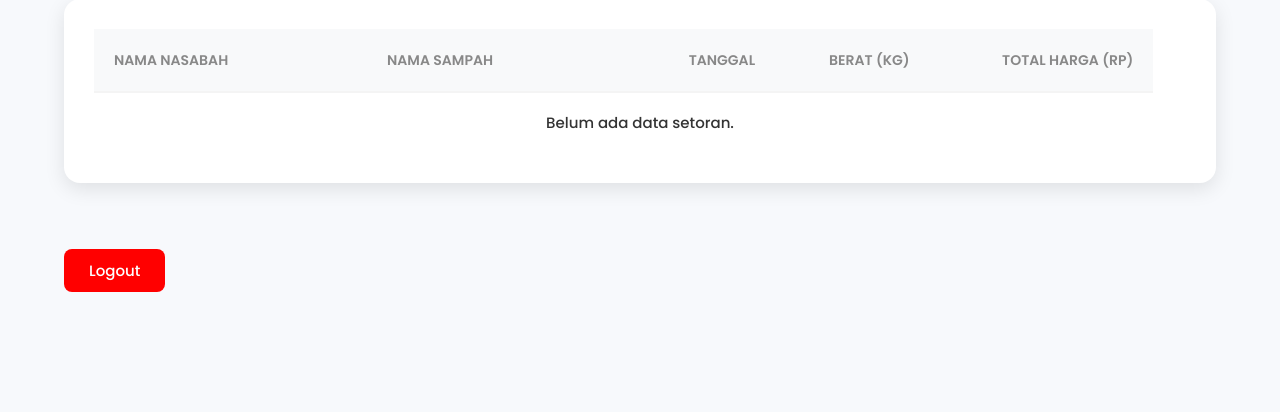
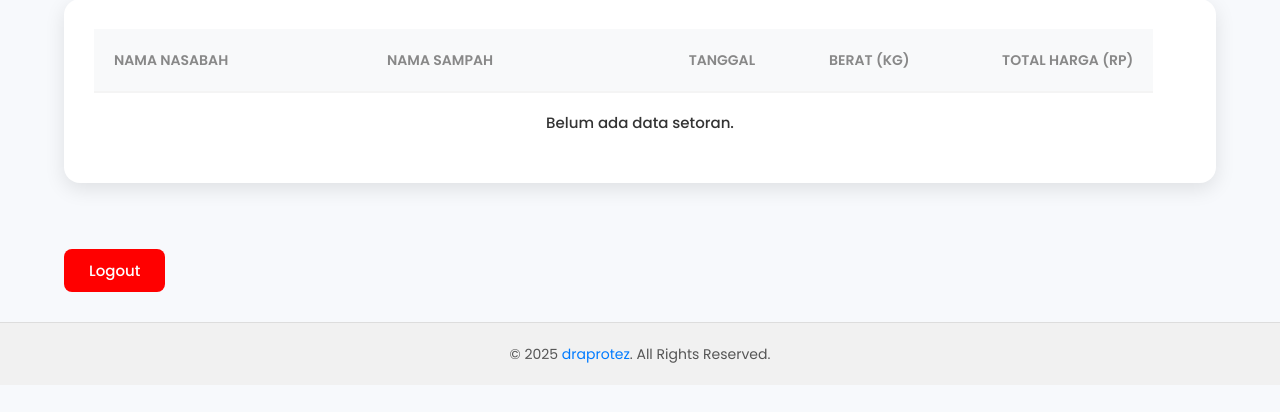
Before and after one commit to draprotez/AplikasiBankSampah, a PHP site: page /views/dashboardAdmin.php in a window 1280 px wide. Shown: the part 311-723 px from the top of the page. Run offline with PHP 8.4, Linux system fonts and the light colour scheme; the visitor is signed in with stand-in values (Sample User, id 1); data that the repository does not hold is empty.

Commit message:
cape bgt fenya gajelas

```diff
--- /dev/null
+++ b/assets/css/footer.css
@@ -0,0 +1,28 @@
+.main-footer {
+  background-color: #f1f1f1; /* Warna latar abu-abu muda */
+  color: #555; /* Warna teks abu-abu */
+  text-align: center;
+  padding: 15px 0; /* Jarak atas/bawah */
+  margin-top: 30px; /* Jarak dari konten di atasnya */
+  border-top: 1px solid #ddd; /* Garis tipis di atas footer */
+  font-size: 14px;
+}
+
+.main-footer .footer-content {
+  width: 90%;
+  max-width: 1300px; /* Samakan dengan .container jika perlu */
+  margin: 0 auto; /* Tengahlan konten */
+}
+
+.main-footer p {
+  margin: 5px 0; /* Jarak antar paragraf di footer */
+}
+
+.main-footer a {
+  color: #007bff; /* Warna link biru */
+  text-decoration: none;
+}
+
+.main-footer a:hover {
+  text-decoration: underline;
+}
--- /dev/null
+++ b/includes/footer.php
@@ -0,0 +1,19 @@
+<?php
+$tahunSekarang = date("Y");
+?>
+<!DOCTYPE html>
+<html lang="en">
+<head>
+    <meta charset="UTF-8">
+    <meta name="viewport" content="width=device-width, initial-scale=1.0">
+    <title>Document</title>
+    <link rel="stylesheet" href="../assets/css/footer.css">
+</head>
+<body>
+    <footer class="main-footer">
+  <div class="footer-content">
+    <p>&copy; <?php echo $tahunSekarang; ?> <a href="https://github.com/draprotez">draprotez</a>. All Rights Reserved.</p>
+    </div>
+</footer>
+</body>
+</html>
--- a/views/dashboardAdmin.php
+++ b/views/dashboardAdmin.php
@@ -84,5 +84,6 @@ $setoran_list = getAllSetoran($conn);
         Logout
     </button>
   </div>
+  <?php include '../includes/footer.php'; ?>
 </body>
 </html>
--- a/views/dashboardNasabah.php
+++ b/views/dashboardNasabah.php
@@ -56,7 +56,7 @@ $q3 = $conn->query("
     <section id="riwayat">
       <h2>Riwayat Transaksi</h2>
       <table>
-        <tr><th>Tanggal</th><th>Jenis</th><th>Berat</th><th>Nominal</th></tr>
+        <tr><th>Tanggal Pengajuan</th><th>Jenis Sampah</th><th>Berat(Kg)</th><th>Harga</th></tr>
         <?php if ($q3->num_rows > 0): ?>
           <?php while ($row = $q3->fetch_assoc()): ?>
             <tr>
@@ -73,7 +73,7 @@ $q3 = $conn->query("
     </section>
     <br>
     <button type="button"
-        onclick="window.location.href='../controller/logoutController.php'"
+        onclick="window.location.href='../logout.php'"
         style="
             background-color: #FF0000; /* Warna merah */
             color: #FFFFFF;           /* Warna teks putih */
```
